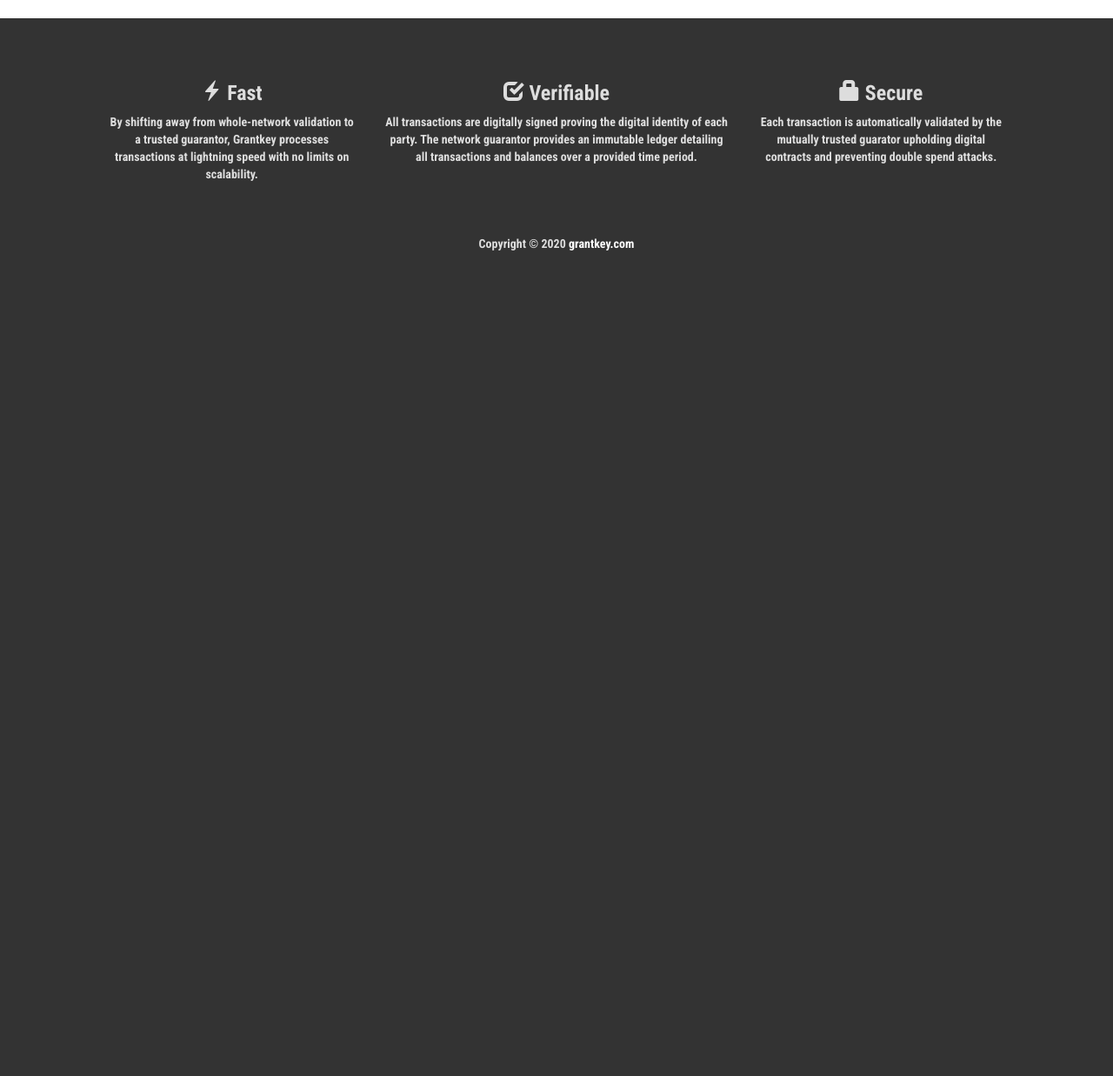
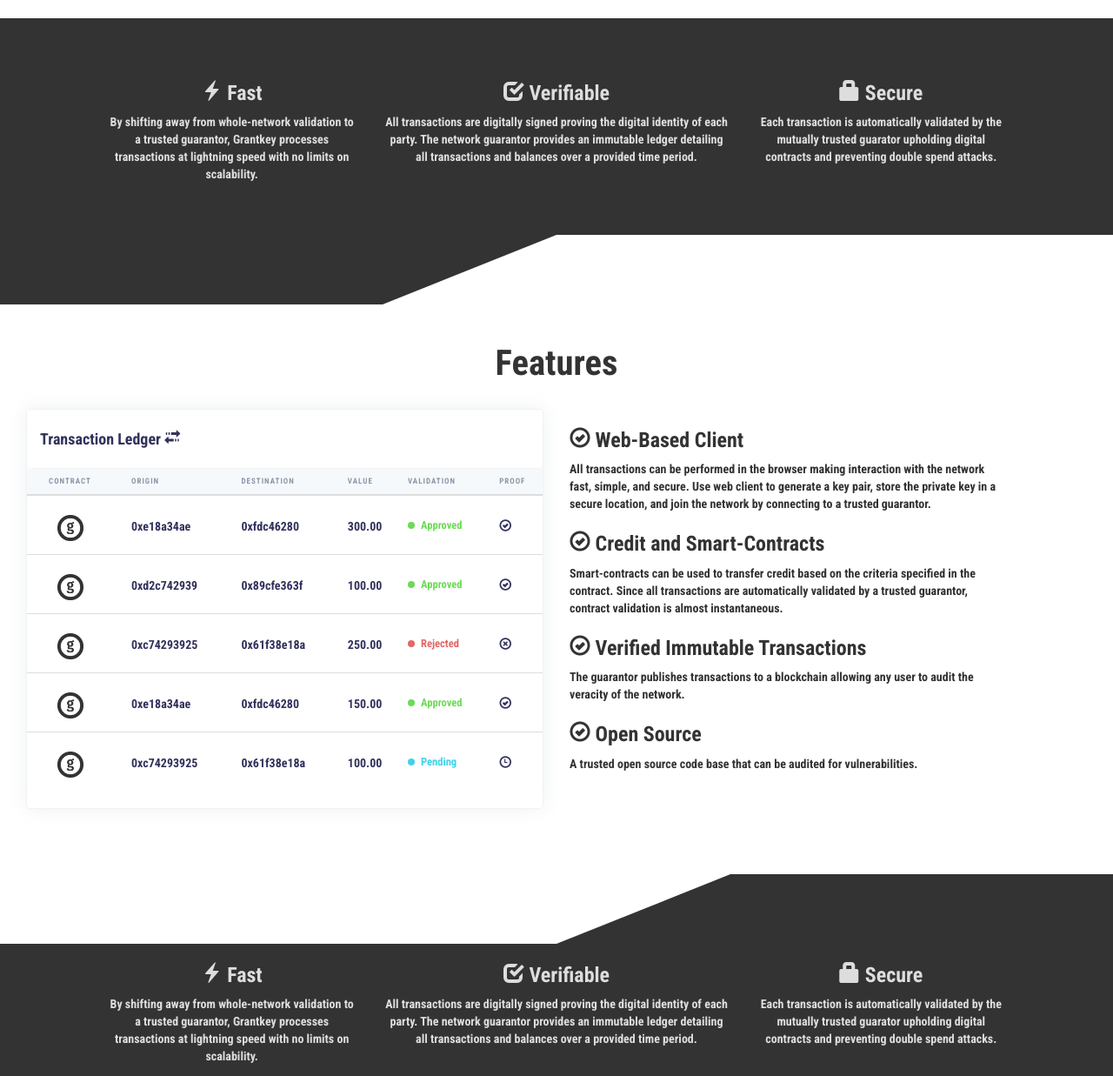
Before and after one commit to jonathanmann/grantkey, a plain HTML site: page index.html in a window 1280 px wide. Shown: the part 587-1824 px from the top of the page at 87% size. Before the commit the page ends 887 px from the top, so only its background shows below. Drawn offline with nearby package versions, Linux system fonts and the light colour scheme; a web font is replaced by a local one.

Commit message:
add features

```diff
--- /dev/null
+++ b/css/style.css
@@ -0,0 +1,169 @@
+body {
+    font-family: 'Roboto Condensed', sans-serif;
+    background-color: #333333;
+    text-align: left;
+    /*font-family: Lato, "Helvetica Neue", Arial, sans-serif;*/
+}
+
+a:link {
+  text-decoration: none;
+}
+
+.shadow {
+    box-shadow: 0 0 2rem 0 rgba(136, 152, 170, .15) !important;
+    background-color:white;
+    color:#32325d;
+}
+
+.card {
+    position: relative;
+    display: flex;
+    flex-direction: column;
+    min-width: 0;
+    word-wrap: break-word;
+    border: 1px solid rgba(0, 0, 0, .05);
+    border-radius: .5rem;
+    background-color: #fff;
+    background-clip: border-box;
+}
+
+.card-header {
+    margin-bottom: 0;
+    padding: 1.25rem 1.5rem;
+    border-bottom: 1px solid rgba(0, 0, 0, .05);
+    background-color: #fff;
+    border-radius: .5rem;
+}
+
+.table .thead-light th {
+    color: #8898aa;
+    background-color: #f6f9fc;
+}
+
+.table thead th {
+    font-size: .9rem;
+    padding-top: .75rem;
+    padding-bottom: .75rem;
+    letter-spacing: 1px;
+    text-transform: uppercase;
+    /*border-bottom: 1px solid #e9ecef;*/
+}
+
+.table img {
+    margin-left:30px;
+    width:30px;
+    height: 30px;
+    margin-top:-3px;
+}
+.table>thead>tr>th{
+ padding-left:5px;
+ padding-right:0px;
+}
+.table>tbody>tr>td {
+ padding-left:5px;
+ padding-right:0px;
+ padding-top:25px;
+ padding-bottom:15px;
+}
+
+.approved {
+    font-size:.9em;
+    color: #6cdb56;
+}
+
+.pending {
+    font-size:.9em;
+    color: #3fd2ea;
+}
+
+.rejected {
+    font-size:.9em;
+    color: #e36767;
+}
+
+.blue-dot {
+    content: '';
+    margin-bottom: 0;
+    width: 8px;
+    height: 8px;
+    display: inline-block;
+    margin-right: 7px;
+    border-radius: 50%;
+    background-color: #3fd2ea;
+}
+
+.green-dot {
+    content: '';
+    margin-bottom: 0;
+    width: 8px;
+    height: 8px;
+    display: inline-block;
+    margin-right: 7px;
+    border-radius: 50%;
+    background-color: #6cdb56;
+}
+
+.red-dot {
+    content: '';
+    margin-bottom: 0;
+    width: 8px;
+    height: 8px;
+    display: inline-block;
+    margin-right: 7px;
+    border-radius: 50%;
+    background-color: #e36767;
+}
+
+  .navbar {
+    padding-top: 15px;
+    padding-bottom: 15px;
+    border: 0;
+    border-radius: 0;
+    margin-bottom: 0;
+    font-family: 'Fira Sans', sans-serif;
+    font-size: 1.75em;
+    letter-spacing: 0px;
+    background-color: white;
+    padding-bottom: 75px;
+    margin-top:10px;
+  }
+  .navbar-brand {
+    font-size: 1.4em;
+   }
+   .navbar-nav li {
+    margin-left:37px;
+   }
+  .bg-1 {
+    padding-top: 25px;
+    background-color:white;
+    padding-bottom:75px;
+  }
+  .bg-4 {
+    padding-top:50px;
+    background-color: #333333;
+    color: #ddd;
+    padding-bottom:50px;
+  }
+
+h1 {
+  font-size:2.9em;
+  margin-bottom:30px;
+  color: #333333;
+}
+
+  .cornered-down {
+    background-color:white;
+    width:50%;
+    height: 0px;
+    border-top: 80px solid #333333;
+    border-right: 200px solid white;
+  }
+
+  .cornered-up {
+    background-color:white;
+    width:50%;
+    height: 0px;
+    border-bottom: 80px solid #333333;
+    border-left: 200px solid white;
+
+  }
--- a/index.html
+++ b/index.html
@@ -6,41 +6,12 @@
   <meta name="viewport" content="width=device-width, initial-scale=1">
   <link rel="icon" href="img/favicon.ico" type="image/gif" sizes="40x40">
   <link rel="stylesheet" href="https://maxcdn.bootstrapcdn.com/bootstrap/3.4.1/css/bootstrap.min.css">
+  <link rel="stylesheet" href="css/style.css">
   <link href="https://fonts.googleapis.com/css2?family=Fira+Sans:wght@600&display=swap" rel="stylesheet">
   <link href="https://fonts.googleapis.com/css2?family=Roboto+Condensed:wght@700&display=swap" rel="stylesheet">
   <link href="https://fonts.googleapis.com/css2?family=Puritan&display=swap" rel="stylesheet">
   <script src="https://ajax.googleapis.com/ajax/libs/jquery/3.5.1/jquery.min.js"></script>
   <script src="https://maxcdn.bootstrapcdn.com/bootstrap/3.4.1/js/bootstrap.min.js"></script>
-  <style>
-   body {
-    font-family: 'Roboto Condensed', sans-serif;
-    background-color: #333333;
-   }
-  .navbar {
-    padding-top: 15px;
-    padding-bottom: 15px;
-    border: 0;
-    border-radius: 0;
-    margin-bottom: 0;
-    font-family: 'Fira Sans', sans-serif;
-    font-size: 1.75em;
-    letter-spacing: 0px;
-    background-color: white;
-    padding-bottom: 75px;
-    margin-top:10px;
-  }
-  .navbar-brand {
-    font-size: 1.4em;
-   }
-   .navbar-nav li {
-    margin-left:37px;
-   }
-  .bg-4 {
-    padding-top:50px;
-    background-color: #333333;
-    color: #ddd;
-  }
-  </style>
 </head>
 <body>
 <!-- Navbar -->
@@ -57,21 +28,22 @@
     </div>
     <div class="collapse navbar-collapse" id="myNavbar">
       <ul class="nav navbar-nav navbar-left">
+        <li><a href="#features" style="color:#999999;">features</a></li>
         <li><a href="client_demo.html" style="color:#999999;">client</a></li>
-        <li><a href="https://github.com/jonathanmann/grantkey" style="color:#999999;">server</a></li>
+
         <li><a href="https://github.com/jonathanmann/grantkey" style="color:#999999;">github</a></li>
         <li><a href="https://github.com/jonathanmann/grantkey" style="color:#999999;">contact</a></li>
-        <li><a href="https://github.com/jonathanmann/grantkey" style="color:#999999;">docs</a></li>
+        <li><a href="https://github.com/jonathanmann/grantkey" style="color:#999999;">about</a></li>
       </ul>
     </div>
   </div>
 </nav>
 
 <!-- First Container -->
-<div class="container-fluid bg-1 text-left" style="background-color:white;padding-bottom:100px;">
+<div class="container-fluid bg-1 text-left">
     <div class="col-md-1"></div>
     <div class="col-md-4">
-        <h1 style="font-size:2.9em; margin-bottom:30px;">Grantkey is a
+        <h1>Grantkey is a
 P2P credit and contract platform</h1>
         <p style="color:#999999; font-size:1.1em; margin-bottom:40px;font-family: 'Puritan', sans-serif;">Grantkey is an automated clearinghouse platform allowing any party to grant reputation-backed credit which can be exchanged via smart contract by any two parties who trust the issuer.</p>
   <a href="https://github.com/jonathanmann/grantkey" class="btn btn-warning btn-lg" style="color: #fff;width:280px;">CONNECT TO NETWORK</a>
@@ -80,6 +52,139 @@ P2P credit and contract platform</h1>
     <div class="col-md-4">
         <img src="img/validation_example.png" style="width:99%" alt="Example">
     </div>
+</div>
+
+
+
+
+
+<!--<div class="container-fluid bg-1 text-center" style="background-color:#f7f7f7ff">-->
+<div class="container-fluid bg-4 text-center">
+  <div class="row">
+    <div class="col-sm-1"></div>
+    <div class="col-sm-3">
+      <h3>
+        <span class="glyphicon glyphicon-flash"></span>
+        Fast
+      </h3>
+      <p>By shifting away from whole-network validation to a trusted guarantor, Grantkey processes transactions at lightning speed with no limits on scalability.</p>
+    </div>
+
+    <div class="col-sm-4">
+      <h3>
+        <span class="glyphicon glyphicon-check"></span>
+        Verifiable
+      </h3>
+      <p>All transactions are digitally signed proving the digital identity of each party. The network guarantor provides an immutable ledger detailing all transactions and balances over a provided time period.</p>
+        <!--
+        <img src="img/profile2.png" class="img-responsive img-circle" style="display:inline" alt="Example" width="30%">
+        <p> - bla bla bla</p>
+        -->
+    </div>
+
+    <div class="col-sm-3">
+      <h3>
+        <span class="glyphicon glyphicon-lock"></span>
+        Secure
+      </h3>
+      <p>Each transaction is automatically validated by the mutually trusted guarator upholding digital contracts and preventing double spend attacks.</p>
+    </div>
+  </div>
+</div>
+<div style="background-color:white;width:100%">
+    <div class="cornered-down"></div>
+</div>
+
+
+<!--
+<div class="col-md-12" style="background-color:silver;padding-top:1px;"></div>
+-->
+
+
+
+<!-- Second Container (Grid) -->
+<div class="container-fluid bg-1 text-left">
+  <div class="col-md-1"></div><div class="col-md-10 text-center"><a id="features"><h1> Features</h1></a></div>
+  <div class="col-md-1"></div>
+  <div class="col-md-6">
+        <div class="card shadow">
+            <div class="card-header border-0">
+              <h4> Transaction Ledger <span class="glyphicon glyphicon-transfer"></span></h4>
+            </div>
+            <div class="table-responsive">
+              <table class="table align-items-center">
+                <thead class="thead-light">
+                  <tr>
+                    <th scope="col" style="padding-left:25px;">CONTRACT</th>
+                    <th scope="col">ORIGIN</th>
+                    <th scope="col">DESTINATION</th>
+                    <th scope="col">VALUE</th>
+                    <th scope="col">VALIDATION</th>
+                    <th scope="col">PROOF</th>
+                  </tr>
+                </thead>
+                  <tbody>
+                    <tr>
+                      <td><img src="img/grantkeylogo.png" class="img-fluid" alt="Responsive image"></td>
+                      <td>0xe18a34ae</td>
+                      <td>0xfdc46280</td>
+                      <td>300.00</td>
+                      <td class="approved"><span class="green-dot"></span>Approved</td>
+                      <td><span class="glyphicon glyphicon-ok-circle"></span></td>
+                    </tr>
+                    <tr>
+                      <td><img src="img/grantkeylogo.png" class="img-fluid" alt="Responsive image"></td>
+                      <td>0xd2c742939</td>
+                      <td>0x89cfe363f</td>
+                      <td>100.00</td>
+                      <td class="approved"><span class="green-dot"></span>Approved</td>
+                      <td><span class="glyphicon glyphicon-ok-circle"></span></td>
+                    </tr>
+                    <tr>
+                      <td><img src="img/grantkeylogo.png" class="img-fluid" alt="Responsive image"></td>
+                      <td>0xc74293925</td>
+                      <td>0x61f38e18a</td>
+                      <td>250.00</td>
+                      <td class="rejected"><span class="red-dot"></span>Rejected</td>
+                      <td><span class="glyphicon glyphicon-remove-circle"></span></td>
+                    </tr>
+                    <tr>
+                      <td><img src="img/grantkeylogo.png" class="img-fluid" alt="Responsive image"></td>
+                      <td>0xe18a34ae</td>
+                      <td>0xfdc46280</td>
+                      <td>150.00</td>
+                      <td class="approved"><span class="green-dot"></span>Approved</td>
+                      <td><span class="glyphicon glyphicon-ok-circle"></span></td>
+                    </tr>
+                   <tr>
+                      <td><img src="img/grantkeylogo.png" class="img-fluid" alt="Responsive image"></td>
+                      <td>0xc74293925</td>
+                      <td>0x61f38e18a</td>
+                      <td>100.00</td>
+                      <td class="pending"><span class="blue-dot"></span>Pending</td>
+                      <td><span class="glyphicon glyphicon-time"></span></td>
+                    </tr>
+                  </tbody>
+                </table>
+            </div>
+        </div>
+  </div>
+  <div class="col-md-5">
+    <h3><span class="glyphicon glyphicon-ok-circle"></span> Web-Based Client</h3><p> All transactions can be performed in the browser making interaction with the network fast, simple, and secure. Use web client to generate a key pair, store the private key in a secure location, and join the network by connecting to a trusted guarantor.</p>
+    <h3><span class="glyphicon glyphicon-ok-circle"></span> Credit and Smart-Contracts</h3><p>Smart-contracts can be used to transfer credit based on the criteria specified in the contract. Since all transactions are automatically validated by a trusted guarantor, contract validation is almost instantaneous.</p>
+    <h3><span class="glyphicon glyphicon-ok-circle"></span> Verified Immutable Transactions</h3><p>The guarantor publishes transactions to a blockchain allowing any user to audit the veracity of the network.</p>
+    <!--<h3><span class="glyphicon glyphicon-ok-circle"></span> Secure Assymentric Cryptography</h3><p>Based on public</p>-->
+    <h3><span class="glyphicon glyphicon-ok-circle"></span> Open Source</h3><p>A trusted open source code base that can be audited for vulnerabilities.</p>
+  </div>
+</div>
+
+
+
+<div style="background-color:white;width:100%">
+  <div class="col-md-6" style="padding-top:80px;background-color:white;"></div>
+  <div class="col-md-6"  style="padding-left:0px;">
+    <div class="cornered-up"></div>
+  </div>
 </div>
 
 <!-- Third Container (Grid) -->
```
Also changed, not shown: img/grantkeylogo.png (added).
